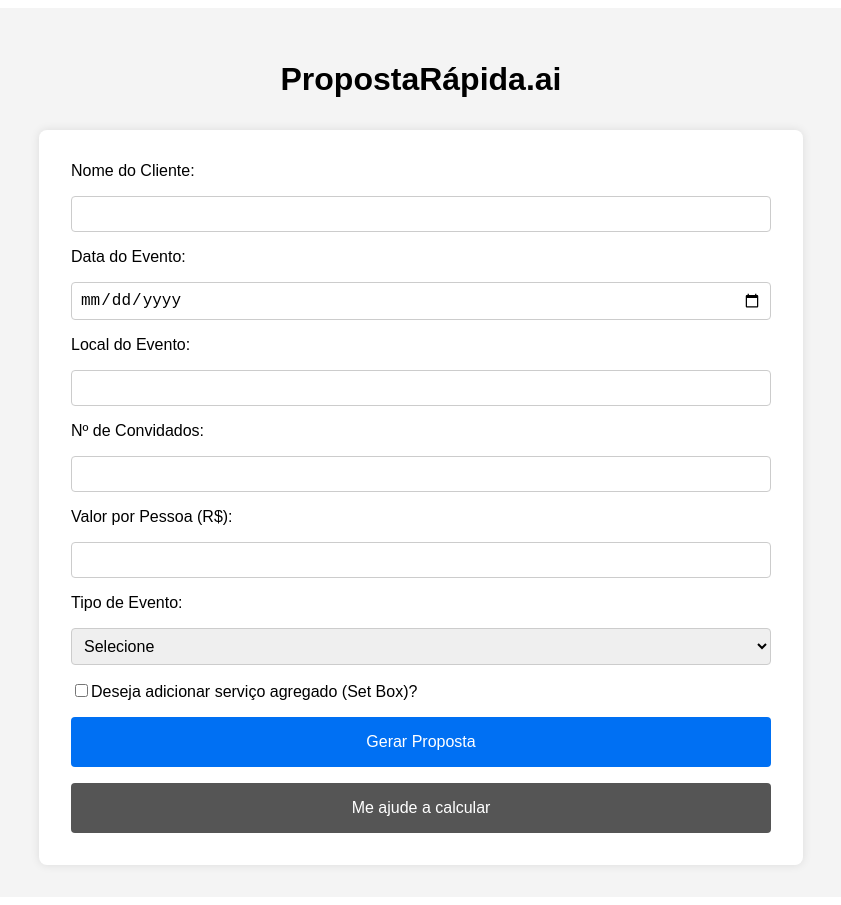
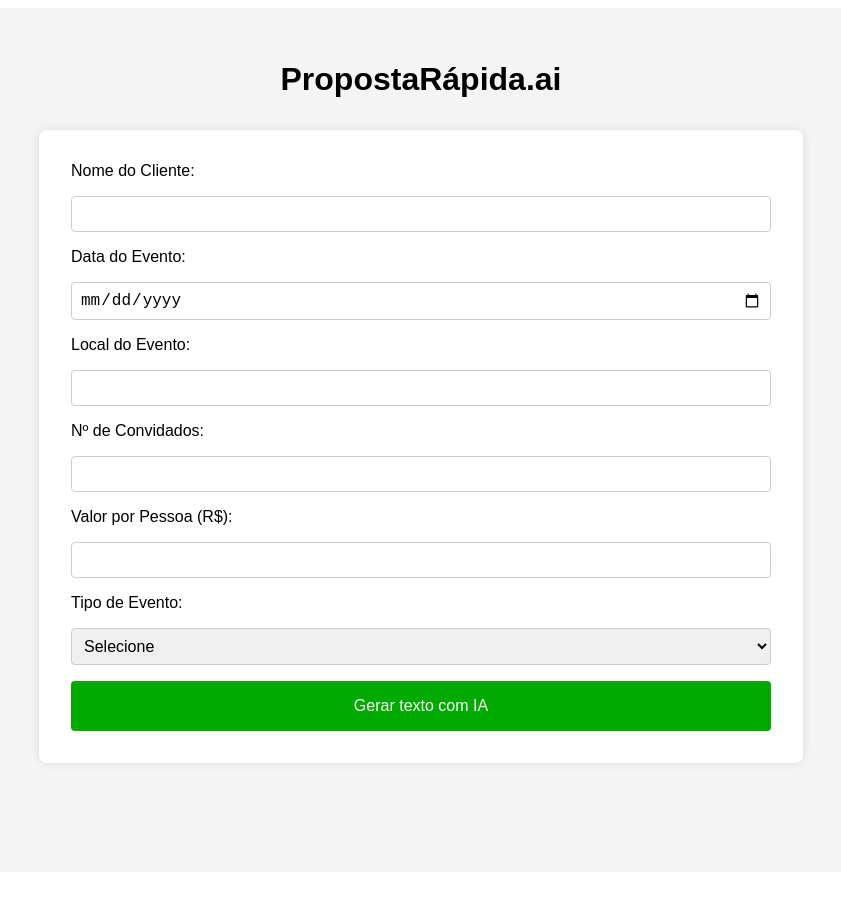
Before and after one commit to brunosalmeida01/proposta-rapida, a React (Vite) app: page / in a window 1280 px wide. Shown: the whole page, without its empty margins (219-1060 px from the left). After the commit the page ends 880 px from the top, so only its background shows below. Built offline with nearby package versions, Linux system fonts and the light colour scheme.

Commit message:
Update App.tsx

```diff
--- a/src/App.tsx
+++ b/src/App.tsx
@@ -1,4 +1,5 @@
 import React, { useState } from 'react';
+import { gerarResumoProposta } from './services/gerarTextoIA';
 
 function App() {
   const [form, setForm] = useState({
@@ -17,8 +18,10 @@ function App() {
   });
 
   const [sugestao, setSugestao] = useState('');
+  const [resumoIA, setResumoIA] = useState('');
+  const [loadingIA, setLoadingIA] = useState(false);
 
-  function handleChange(e: React.ChangeEvent<HTMLInputElement | HTMLSelectElement>) {
+  function handleChange(e) {
     const { name, value, type, checked } = e.target;
 
     if (name in form.adicionais) {
@@ -36,75 +39,26 @@ function App() {
     }
   }
 
-  function handleSubmit(e: React.FormEvent) {
-    e.preventDefault();
-    console.log("Formulário preenchido:", form);
-  }
-
-  function calcularSugestao(tipo: string, convidados: number | string) {
-    const qtd = Number(convidados);
-
-    if (!tipo) {
-      setSugestao("⚠️ Por favor, selecione o tipo de evento.");
+  async function gerarComIA() {
+    if (!form.cliente || !form.data || !form.tipo || !form.convidados) {
+      setResumoIA("⚠️ Preencha cliente, data, tipo de evento e número de convidados.");
       return;
     }
 
-    if (!qtd || qtd <= 0 || isNaN(qtd)) {
-      setSugestao("⚠️ Informe o número de convidados válido para calcular.");
-      return;
+    setLoadingIA(true);
+    try {
+      const texto = await gerarResumoProposta(form);
+      setResumoIA(texto || "⚠️ Não foi possível gerar o texto.");
+    } catch (err) {
+      setResumoIA("⚠️ Erro ao conectar com a IA.");
     }
-
-    let texto = "";
-
-    switch (tipo) {
-      case "Churrasco":
-        texto = `
-💡 Recomendação para ${qtd} convidados:
-
-• Churrasqueiro: R$350 (5h)
-• Carnes variadas (3 tipos) + acompanhamentos
-• Louças descartáveis ou de vidro
-• Valor sugerido por pessoa: R$55,00
-• Total estimado: R$${(qtd * 55).toFixed(2)}
-        `;
-        break;
-
-      case "Brunch":
-        texto = `
-💡 Recomendação para ${qtd} convidados:
-
-• 2 tipos de patês, 2 quiches, 2 sobremesas, frutas
-• 1 massa + 1 carne (ex: filé mignon laminado)
-• Arroz à piemontese, pão de queijo, empadão
-• Valor sugerido por pessoa: R$70,00
-• Total estimado: R$${(qtd * 70).toFixed(2)}
-        `;
-        break;
-
-      case "Coffee Break":
-        texto = `
-💡 Recomendação para ${qtd} convidados:
-
-• Café, leite, chá, chocolate quente
-• Suco (2 tipos), refrigerante (2 tipos), água (c/gás)
-• Mix de 10 tipos: salgados, doces, petit fours, frutas secas
-• Equipe de apoio: 3 pessoas (R$540/dia)
-• Valor sugerido por pessoa: R$45,00
-• Total estimado: R$${(qtd * 45 + 540).toFixed(2)}
-        `;
-        break;
-
-      default:
-        texto = "⚠️ Tipo de evento não reconhecido.";
-    }
-
-    setSugestao(texto.trim());
+    setLoadingIA(false);
   }
 
   return (
     <main style={styles.main}>
       <h1 style={styles.title}>PropostaRápida.ai</h1>
-      <form style={styles.form} onSubmit={handleSubmit}>
+      <form style={styles.form}>
         <label>Nome do Cliente:</label>
         <input type="text" name="cliente" style={styles.input} onChange={handleChange} />
 
@@ -129,32 +83,18 @@ function App() {
           <option value="Assador de Churrasco">Assador de Churrasco</option>
         </select>
 
-        <label>
-          <input type="checkbox" name="servicoExtra" onChange={handleChange} />
-          Deseja adicionar serviço agregado (Set Box)?
-        </label>
-
-        {form.servicoExtra && (
-          <div>
-            <label><input type="checkbox" name="garcom" onChange={handleChange} /> Garçom</label><br />
-            <label><input type="checkbox" name="copeira" onChange={handleChange} /> Copeira</label><br />
-            <label><input type="checkbox" name="fritadeira" onChange={handleChange} /> Fritadeira</label>
-          </div>
-        )}
-
-        <button type="submit" style={styles.button}>Gerar Proposta</button>
-
         <button
           type="button"
-          style={{ ...styles.button, backgroundColor: '#555' }}
-          onClick={() => calcularSugestao(form.tipo, form.convidados)}
+          style={{ ...styles.button, backgroundColor: '#0A0' }}
+          onClick={gerarComIA}
         >
-          Me ajude a calcular
+          {loadingIA ? 'Gerando...' : 'Gerar texto com IA'}
         </button>
 
-        {sugestao && (
+        {resumoIA && (
           <div style={styles.resultado}>
-            <pre>{sugestao}</pre>
+            <strong>Resumo gerado pela IA:</strong>
+            <p>{resumoIA}</p>
           </div>
         )}
       </form>
@@ -162,7 +102,7 @@ function App() {
   );
 }
 
-const styles: { [key: string]: React.CSSProperties } = {
+const styles = {
   main: {
     fontFamily: 'Arial',
     padding: '2rem',
```
